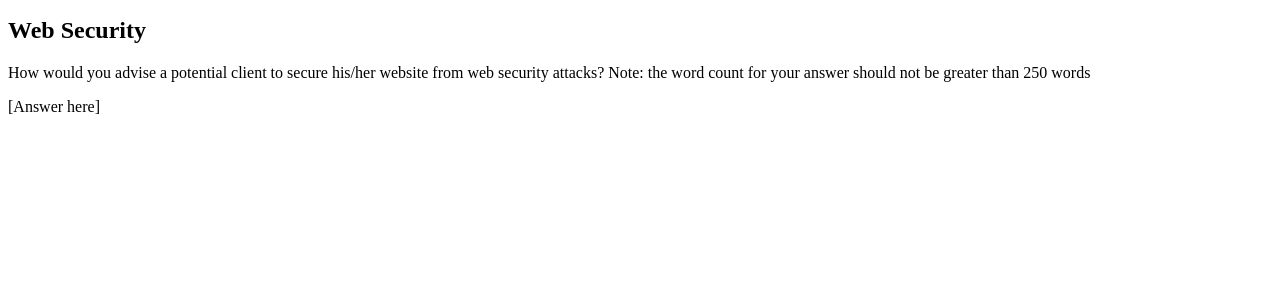
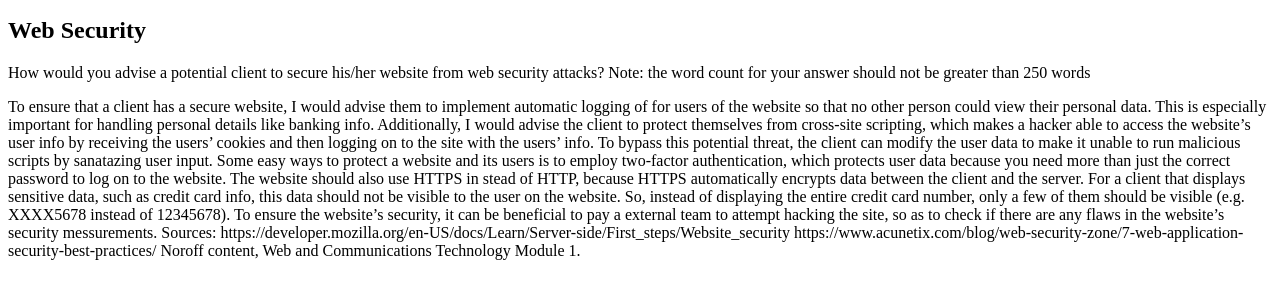
Before and after one commit to Noroff-FEU-Assignments/cross-course-project-aurorarhagen, a plain HTML site: page index.html in a window 1280 px wide. Shown: the part 101-400 px from the top of the page. Drawn offline with Linux system fonts and the light colour scheme.

Commit message:
Update index.html

```diff
--- a/index.html
+++ b/index.html
@@ -8,6 +8,14 @@
     <p>Welcome to my first website.</p>
     <h2>Web Security</h2>
     <p id="web-security-question">How would you advise a potential client to secure his/her website from web security attacks? Note: the word count for your answer should not be greater than 250 words</p>
-    <p id="web-security-answer">[Answer here]</p>
+    <p id="web-security-answer">To ensure that a client has a secure website, I would advise them to implement automatic logging of for users of the website so that no other person could view their personal data.
+        This is especially important for handling personal details like banking info. Additionally, I would advise the client to protect themselves from cross-site scripting, which makes a hacker able to access the website’s user info by receiving the users’ cookies and then logging on to the site with the users’ info.
+        To bypass this potential threat, the client can modify the user data to make it unable to run malicious scripts by sanatazing user input. Some easy ways to protect a website and its users is to employ two-factor authentication, which protects user data because you need more than just the correct password to log on to the website.
+        The website should also use HTTPS in stead of HTTP, because HTTPS automatically encrypts data between the client and the server. For a client that displays sensitive data, such as credit card info, this data should not be visible to the user on the website.
+        So, instead of displaying the entire credit card number, only a few of them should be visible (e.g. XXXX5678 instead of 12345678). To ensure the website’s security, it can be beneficial to pay a external team to attempt hacking the site, so as to check if there are any flaws in the website’s security messurements.
+        Sources: https://developer.mozilla.org/en-US/docs/Learn/Server-side/First_steps/Website_security
+        https://www.acunetix.com/blog/web-security-zone/7-web-application-security-best-practices/
+        Noroff content, Web and Communications Technology Module 1.
+        </p>
   </body>
 </html>
```
